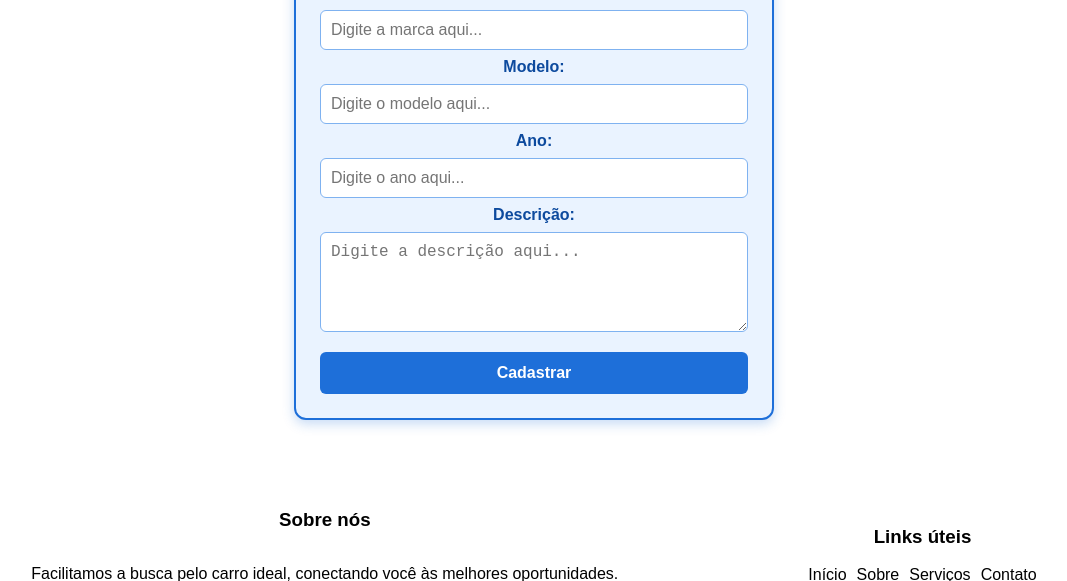
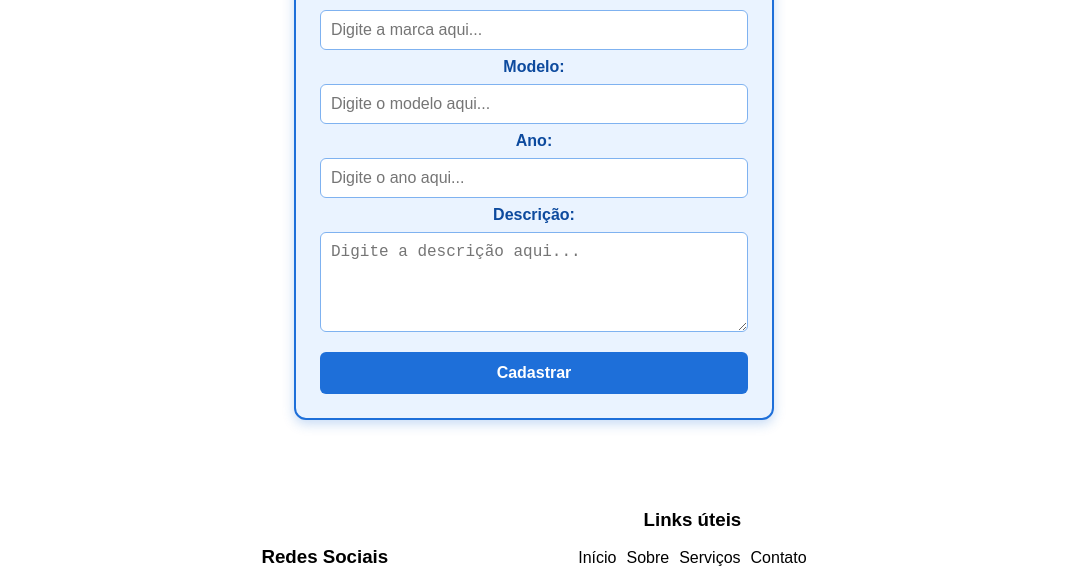
Before and after one commit to bruno88/engenharia-gitflow-2026, a plain HTML site: page index.html in a window 1280 px wide. Shown: the part 1957-2538 px from the top of the page, without its empty margins (106-1173 px from the left). Drawn offline with nearby package versions, Linux system fonts and the light colour scheme.

Commit message:
finalizaei o que faltava na pagina sobreNos

```diff
--- a/index.html
+++ b/index.html
@@ -156,8 +156,6 @@
         <div class="informacoes">
 
             <div class="footer-esquerda">
-                <h3>Sobre nós</h3>
-                <p>Facilitamos a busca pelo carro ideal, conectando você às melhores oportunidades.</p>
 
                 <h3>Redes Sociais</h3>
 
```
Also changed, not shown: sobreNos.html (+1 -1 lines), css/sobreNos.css (renamed from sobreNos.css).
